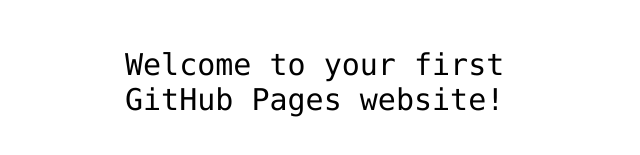
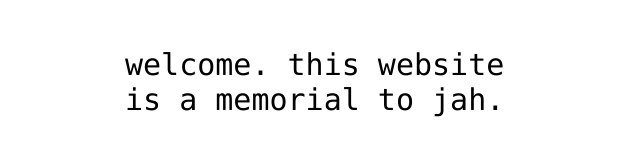
Before and after one commit to shmooshmoo/hello-world, a plain HTML site: page index.html in a window 1280 px wide. Shown: the part 341-496 px from the top of the page, without its empty margins (315-955 px from the left). Drawn offline with Linux system fonts and the light colour scheme.

Commit message:
Update index.html

```diff
--- a/index.html
+++ b/index.html
@@ -3,7 +3,7 @@
 <html>
 <head>
   <meta http-equiv="Content-Type" content="text/html; charset=utf-8"/>
-  <title>my-first-website</title>
+  <title>Make Out Hill: REVISITED</title>
   <LINK href="styles.css" rel="stylesheet" type="text/css">
 </head>
 
@@ -11,8 +11,8 @@
 
 <img src="https://octodex.github.com/images/daftpunktocat-thomas.gif" id="octocat" alt="octocat-gif" />
 
-<!-- Change this code here by copy and pasting your template on line 15 -->
-<p>Welcome to your first GitHub Pages website!</p>
+<!-- nigga sex penis ! -->
+<p> welcome. this website is a memorial to jah.</p>
 
 </body>
 </html>
```
